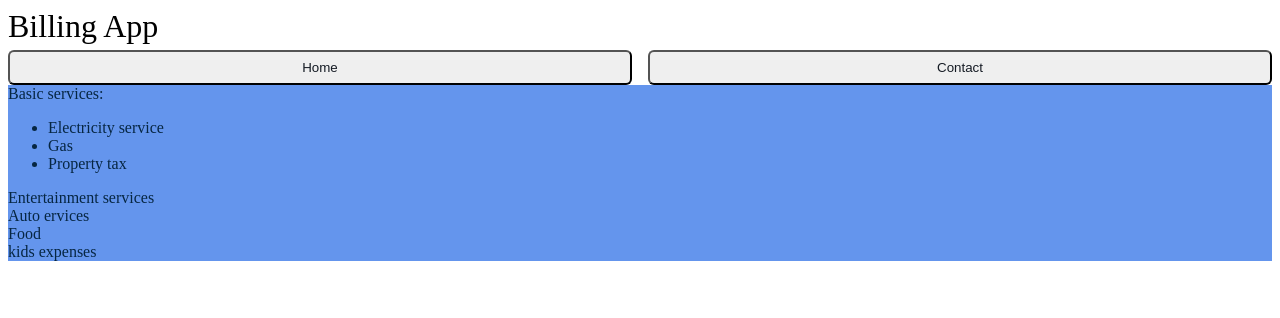
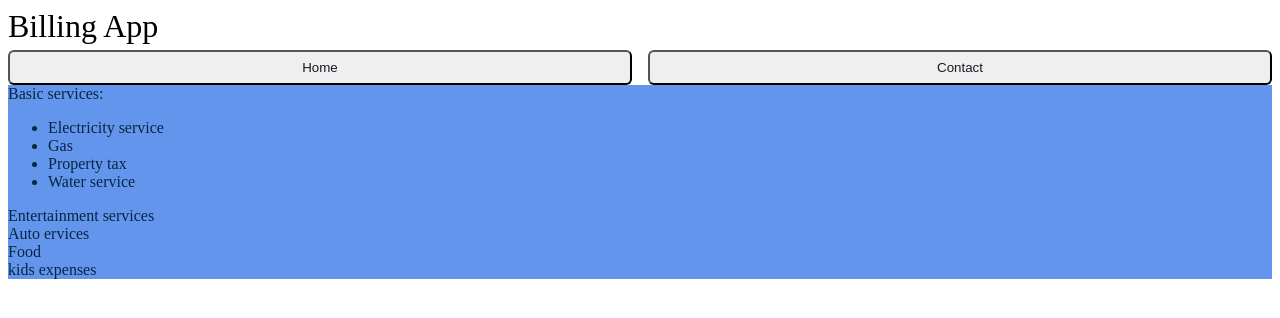
Before and after one commit to ingRicardo/billing-app, an Angular app: page / in a window 1280 px wide. Shown: the top 318 px of the page. Built offline with nearby package versions, Linux system fonts and the light colour scheme.

Commit message:
water text added

```diff
--- a/src/app/components/home/home.html
+++ b/src/app/components/home/home.html
@@ -6,6 +6,7 @@
         <li>Electricity service</li>
         <li>Gas</li>
         <li>Property tax</li>
+        <li>Water service</li>
     </ul>
 
     <div>
```
